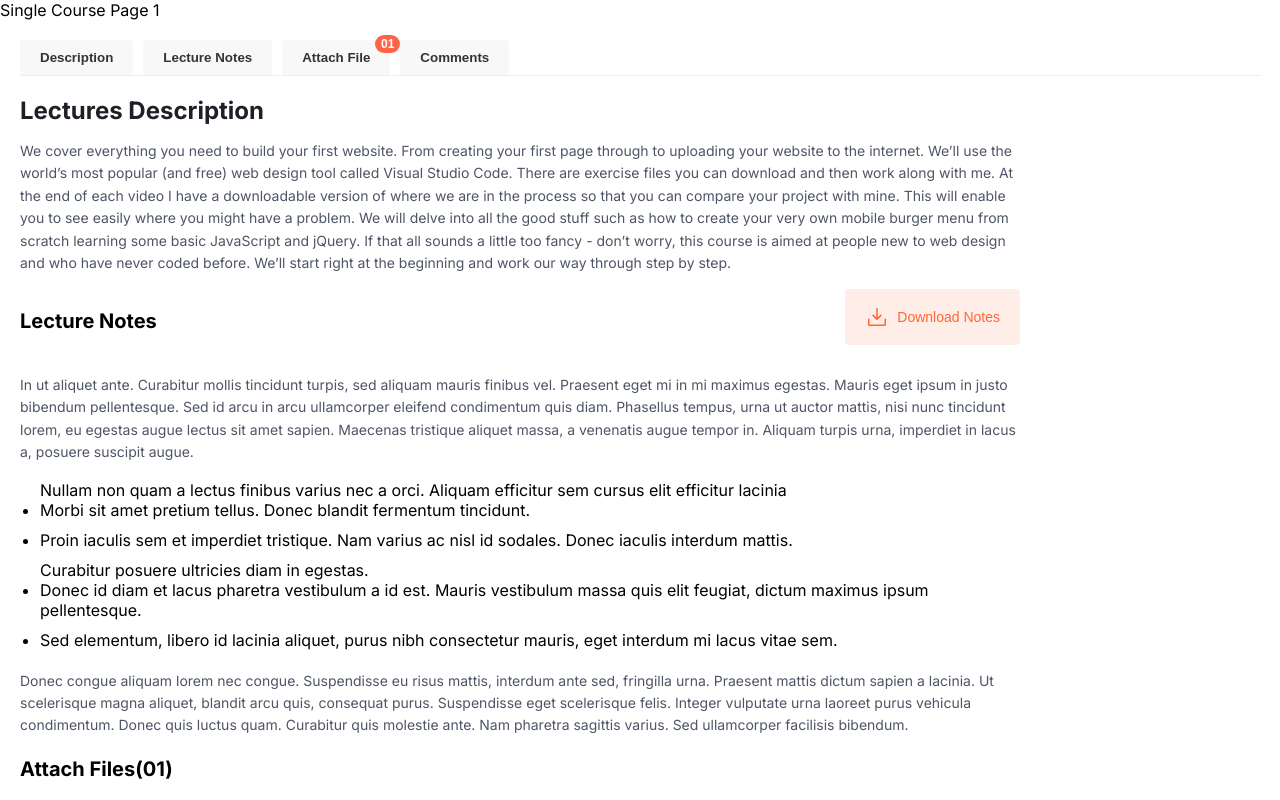
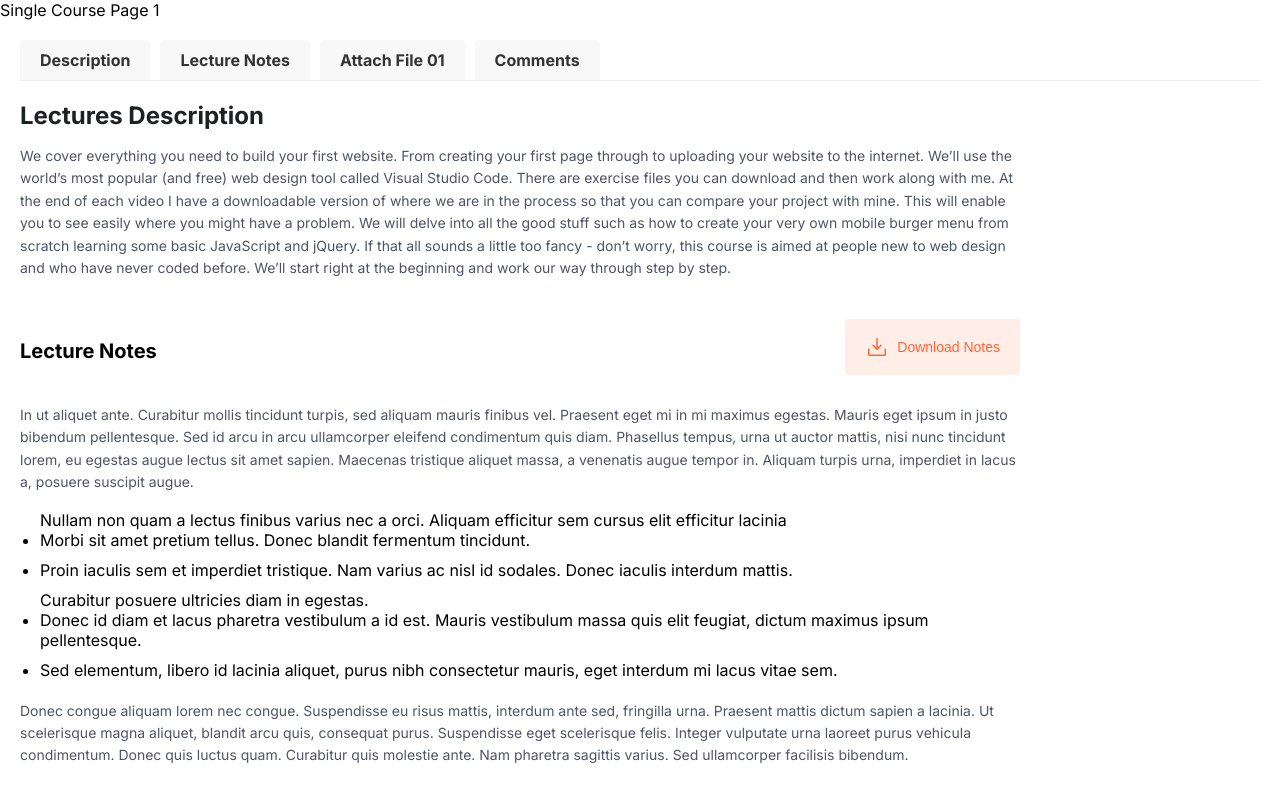
Before and after one commit to archis-academy/june-frontend-e-tutor-lms-1, a Next.js app: page /course/1 in a window 1280 px wide. Shown: the top 800 px of the page. Built offline with nearby package versions, Linux system fonts and the light colour scheme.

Commit message:
[JU-22]-WPD href editing

```diff
--- a/src/Components/WatchCourse/WatchCourse.module.scss
+++ b/src/Components/WatchCourse/WatchCourse.module.scss
@@ -1,30 +1,14 @@
-@import "../app/variables.scss";
-
 .WatchContainer {
   margin: 20px;
   max-width: 1300px;
 }
+
 .WatchTabs {
   display: flex;
   margin-bottom: 20px;
   border-bottom: 1px solid #eee;
-  .fileCountBadge {
-    background-color: #ff6347;
-    color: #fff;
-    padding: 2px 6px;
-    border-radius: 12px;
-    font-size: 12px;
-    margin-left: 5px;
-    position: absolute;
-    top: -5px;
-    right: -10px;
-  }
-  button {
-    background-color: #fff;
-    border: 1px solid #ddd;
-    border-bottom: none;
-  }
-  button {
+
+  a {
     padding: 10px 20px;
     margin-right: 10px;
     background-color: #f8f8f8;
@@ -33,15 +17,15 @@
     cursor: pointer;
     font-weight: bold;
     color: #333;
+    text-decoration: none;
     position: relative;
+    transition: all 0.3s ease;
+
+    &:hover,
     &.active {
       background-color: #fff;
-      border: 1px solid #ddd;
-      border-bottom: none;
-    }
-
-    &:not(.active):hover {
-      background-color: #eee;
+      color: #ff6347;
+      border-bottom: 2px solid #ff6347;
     }
   }
 }
@@ -49,4 +33,8 @@
 .WatchContent {
   margin-top: 20px;
   max-width: 1000px;
+
+  section {
+    margin-bottom: 40px;
+  }
 }
--- a/src/Components/WatchCourse/WatchCourse.tsx
+++ b/src/Components/WatchCourse/WatchCourse.tsx
@@ -1,4 +1,5 @@
-import React from "react";
+"use client";
+import React, { useState } from "react";
 import DescriptionTab from "../WatchCourse/DescriptionTab/DescriptionTab";
 import LectureNotesTab from "../WatchCourse/LectureNotesTab/LectureNotesTab";
 import AttachFileTab from "../WatchCourse/AttachFileTab/AttachFileTab";
@@ -6,21 +7,53 @@ import CommentsTab from "../WatchCourse/CommentsTab/CommentsTab";
 import styles from "./WatchCourse.module.scss";
 
 const WatchCourse: React.FC = () => {
+  const [activeTab, setActiveTab] = useState<string>("description");
+
   return (
     <div className={styles.WatchContainer}>
       <nav className={styles.WatchTabs}>
-        <button>Description</button>
-        <button>Lecture Notes</button>
-        <button>
+        <a
+          href="#description"
+          className={activeTab === "description" ? "active" : ""}
+          onClick={() => setActiveTab("description")}
+        >
+          Description
+        </a>
+        <a
+          href="#lectureNotes"
+          className={activeTab === "lectureNotes" ? "active" : ""}
+          onClick={() => setActiveTab("lectureNotes")}
+        >
+          Lecture Notes
+        </a>
+        <a
+          href="#attachFile"
+          className={activeTab === "attachFile" ? "active" : ""}
+          onClick={() => setActiveTab("attachFile")}
+        >
           Attach File <span className={styles.fileCountBadge}>01</span>
-        </button>
-        <button>Comments</button>
+        </a>
+        <a
+          href="#comments"
+          className={activeTab === "comments" ? "active" : ""}
+          onClick={() => setActiveTab("comments")}
+        >
+          Comments
+        </a>
       </nav>
       <div className={styles.WatchContent}>
-        <DescriptionTab />
-        <LectureNotesTab />
-        <AttachFileTab />
-        <CommentsTab />
+        <section id="description">
+          <DescriptionTab />
+        </section>
+        <section id="lectureNotes">
+          <LectureNotesTab />
+        </section>
+        <section id="attachFile">
+          <AttachFileTab />
+        </section>
+        <section id="comments">
+          <CommentsTab />
+        </section>
       </div>
     </div>
   );
```
